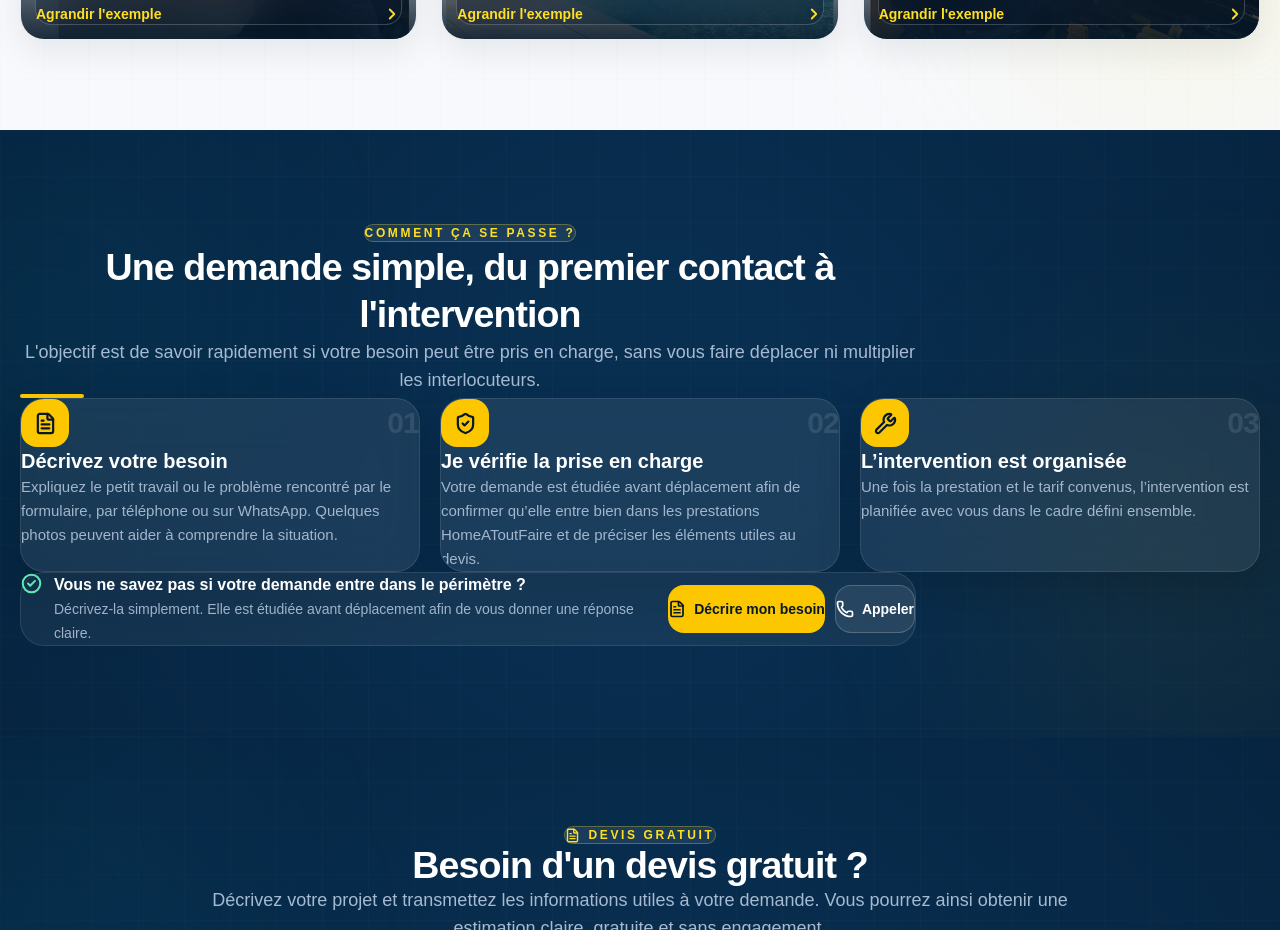
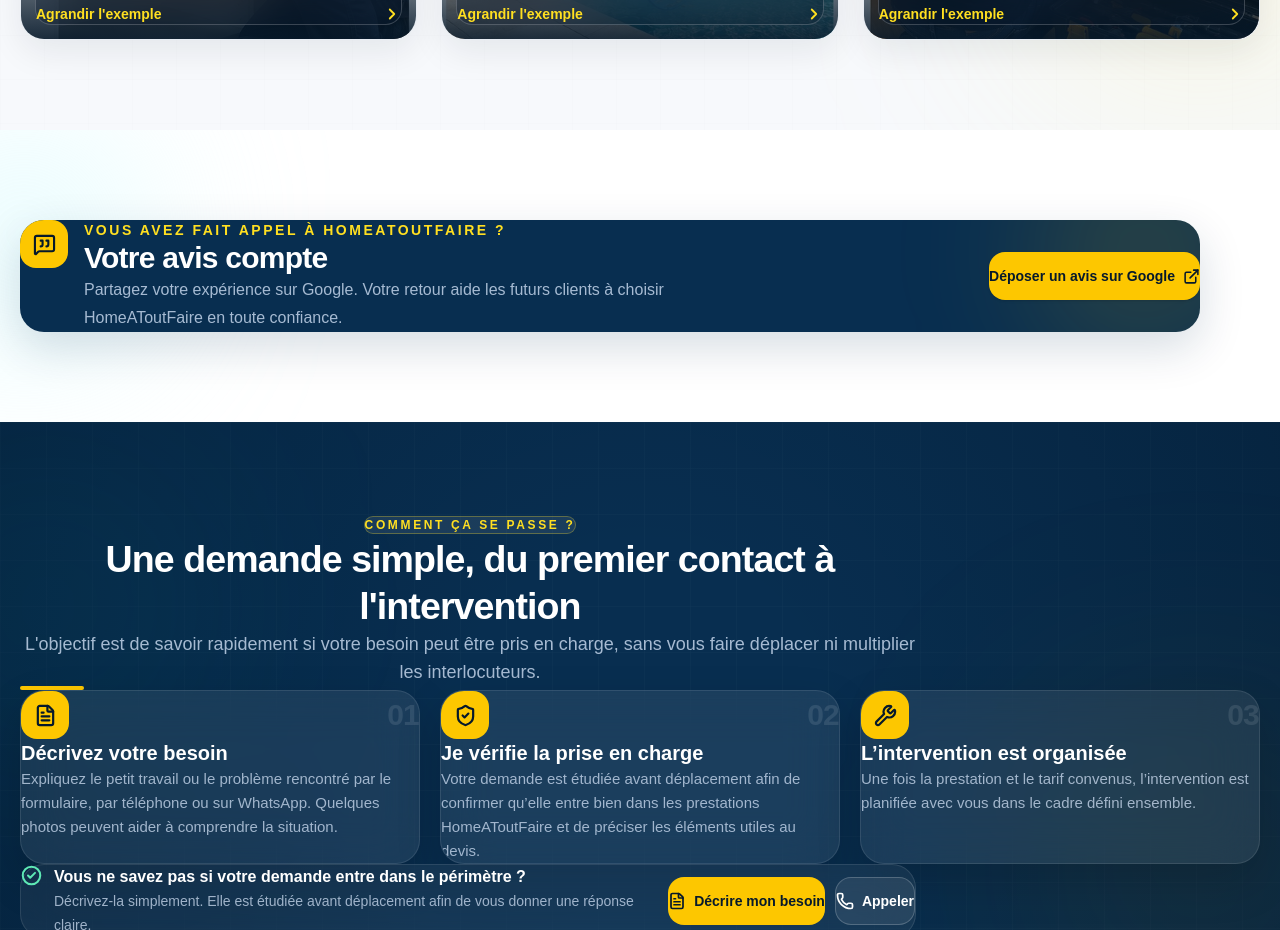
Before and after one commit to Thibal45/homeatoutfaire-premium, a Next.js app: page / in a window 1280 px wide. Shown: the part 3920-4850 px from the top of the page. Built offline with nearby package versions, Linux system fonts and the light colour scheme.

Commit message:
Rétablir le dépôt d’avis Google (#16)
Réintègre un encart compact vers le lien officiel de dépôt d’avis Google, sans afficher de note ni de témoignage non vérifié.

```diff
--- a/app/components/Reviews.tsx
+++ b/app/components/Reviews.tsx
@@ -1,11 +1,6 @@
 "use client";
 
-import {
-  ExternalLink,
-  MessageSquareQuote,
-  ShieldCheck,
-  Star,
-} from "lucide-react";
+import { ExternalLink, MessageSquareQuote } from "lucide-react";
 import { motion } from "framer-motion";
 
 type GtagWindow = Window & {
@@ -16,8 +11,7 @@ type GtagWindow = Window & {
   ) => void;
 };
 
-const googleReviewsUrl =
-  "https://www.google.com/maps/search/?api=1&query=HomeAToutFaire%20Sainte-Anastasie%2030190";
+const googleReviewsUrl = "https://g.page/r/CYRipSykS_guEBM/review";
 
 function trackGoogleReviewClick() {
   const analyticsWindow = window as GtagWindow;
@@ -31,104 +25,52 @@ export default function Reviews() {
   return (
     <section
       id="avis"
-      className="relative overflow-hidden bg-white px-5 py-16 sm:px-8 sm:py-20 lg:px-10"
+      aria-labelledby="avis-title"
+      className="relative scroll-mt-[68px] overflow-hidden bg-white px-5 py-8 sm:px-8 sm:py-10 lg:px-10"
     >
       <div
         aria-hidden="true"
-        className="pointer-events-none absolute -left-24 top-6 h-72 w-72 rounded-full bg-yellow-100/70 blur-[110px]"
+        className="pointer-events-none absolute -left-20 top-0 h-52 w-52 rounded-full bg-cyan-100/70 blur-[95px]"
       />
 
+      <motion.div
+        initial={{ opacity: 0, y: 18 }}
+        whileInView={{ opacity: 1, y: 0 }}
+        viewport={{ once: true, amount: 0.3 }}
+        transition={{ duration: 0.5, ease: "easeOut" }}
+        className="relative mx-auto flex max-w-[1180px] flex-col gap-6 overflow-hidden rounded-3xl bg-[#082E50] p-6 text-white shadow-[0_16px_45px_rgba(8,46,80,0.16)] sm:p-8 lg:flex-row lg:items-center lg:justify-between lg:gap-10"
+      >
         <div
           aria-hidden="true"
-        className="pointer-events-none absolute -right-20 bottom-0 h-72 w-72 rounded-full bg-cyan-100/70 blur-[110px]"
+          className="pointer-events-none absolute -right-14 -top-20 h-56 w-56 rounded-full bg-yellow-400/15 blur-[70px]"
         />
 
-      <div className="relative mx-auto max-w-[1180px]">
-        <div className="mx-auto max-w-[760px] text-center">
-          <div className="mx-auto flex h-12 w-12 items-center justify-center rounded-2xl bg-yellow-400/15 text-[#B88311]">
-            <MessageSquareQuote size={24} strokeWidth={2.2} />
-          </div>
-
-          <p className="mt-5 text-sm font-bold uppercase tracking-[0.14em] text-[#0A6587]">
-            Avis clients
-          </p>
-
-          <h2 className="mt-3 text-3xl font-bold tracking-tight text-[#06192B] sm:text-4xl">
-            Votre expérience compte
-          </h2>
-
-          <p className="mt-4 leading-7 text-slate-600">
-            HomeAToutFaire démarre son activité et les premiers avis clients
-            seront affichés ici au fur et à mesure de leur publication sur
-            Google. Aucun témoignage n&apos;est ajouté ou inventé.
-          </p>
-        </div>
-
-        <div className="mt-9 grid gap-5 lg:grid-cols-[1.15fr_0.85fr]">
-          <motion.article
-            initial={{ opacity: 0, y: 20 }}
-            whileInView={{ opacity: 1, y: 0 }}
-            viewport={{ once: true, amount: 0.2 }}
-            transition={{ duration: 0.5, ease: "easeOut" }}
-            className="rounded-3xl border border-slate-200 bg-[#F8FAFC] p-6 shadow-sm sm:p-8"
-          >
-            <div className="flex items-start gap-4">
-              <div className="flex h-11 w-11 shrink-0 items-center justify-center rounded-2xl bg-[#082E50] text-yellow-300">
-                <Star size={22} strokeWidth={2.2} />
+        <div className="relative flex max-w-3xl items-start gap-4">
+          <div className="flex h-12 w-12 shrink-0 items-center justify-center rounded-2xl bg-yellow-400 text-[#06192B]">
+            <MessageSquareQuote
+              size={23}
+              strokeWidth={2.2}
+              aria-hidden="true"
+            />
           </div>
 
           <div>
-                <h3 className="text-xl font-bold text-[#06192B]">
-                  Des avis Google réels, rien de plus
-                </h3>
+            <p className="text-xs font-bold uppercase tracking-[0.18em] text-yellow-300 sm:text-sm">
+              Vous avez fait appel à HomeAToutFaire&nbsp;?
+            </p>
 
-                <p className="mt-3 leading-7 text-slate-600">
-                  Les avis publiés par de vrais clients permettent de partager
-                  leur expérience de façon transparente. Lorsque les premiers
-                  avis seront disponibles, cette section pourra les présenter
-                  directement.
+            <h2
+              id="avis-title"
+              className="mt-2 text-2xl font-bold tracking-tight sm:text-3xl"
+            >
+              Votre avis compte
+            </h2>
+
+            <p className="mt-2 max-w-2xl text-sm leading-6 text-blue-100/75 sm:text-base sm:leading-7">
+              Partagez votre expérience sur Google. Votre retour aide les
+              futurs clients à choisir HomeAToutFaire en toute confiance.
             </p>
           </div>
-            </div>
-
-            <div className="mt-6 rounded-2xl border border-slate-200 bg-white p-5">
-              <div className="flex items-start gap-3">
-                <ShieldCheck
-                  size={20}
-                  strokeWidth={2.2}
-                  className="mt-0.5 shrink-0 text-emerald-600"
-                />
-
-                <p className="text-sm leading-6 text-slate-600">
-                  Les notes, le nombre d&apos;avis et les témoignages ne seront
-                  affichés sur le site que lorsqu&apos;ils pourront être
-                  vérifiés sur la fiche Google HomeAToutFaire.
-                </p>
-              </div>
-            </div>
-          </motion.article>
-
-          <motion.aside
-            initial={{ opacity: 0, y: 20 }}
-            whileInView={{ opacity: 1, y: 0 }}
-            viewport={{ once: true, amount: 0.2 }}
-            transition={{ duration: 0.5, delay: 0.08, ease: "easeOut" }}
-            className="flex flex-col justify-between rounded-3xl bg-[#082E50] p-6 text-white shadow-sm sm:p-8"
-          >
-            <div>
-              <p className="text-sm font-bold uppercase tracking-[0.13em] text-yellow-300">
-                Vous avez fait appel à HomeAToutFaire ?
-              </p>
-
-              <h3 className="mt-3 text-2xl font-bold">
-                Partagez votre expérience
-              </h3>
-
-              <p className="mt-4 leading-7 text-blue-100/75">
-                Votre avis aide les futurs clients à se faire une idée du
-                sérieux de l&apos;intervention et aide aussi HomeAToutFaire à
-                améliorer continuellement son service.
-              </p>
         </div>
 
         <a
@@ -136,14 +78,12 @@ export default function Reviews() {
           target="_blank"
           rel="noopener noreferrer"
           onClick={trackGoogleReviewClick}
-              className="mt-7 inline-flex min-h-12 items-center justify-center gap-2 rounded-2xl bg-yellow-400 px-5 py-3 text-sm font-bold text-[#06192B] shadow-sm transition-all hover:-translate-y-0.5 hover:bg-yellow-300"
+          className="relative inline-flex min-h-12 shrink-0 items-center justify-center gap-2 rounded-2xl bg-yellow-400 px-5 py-3 text-sm font-bold text-[#06192B] shadow-sm transition-all hover:-translate-y-0.5 hover:bg-yellow-300 focus-visible:outline-2 focus-visible:outline-offset-4 focus-visible:outline-yellow-300"
         >
-              Voir ou laisser un avis sur Google
-              <ExternalLink size={17} strokeWidth={2.2} />
+          Déposer un avis sur Google
+          <ExternalLink size={17} strokeWidth={2.2} aria-hidden="true" />
         </a>
-          </motion.aside>
-        </div>
-      </div>
+      </motion.div>
     </section>
   );
 }
--- a/app/page.tsx
+++ b/app/page.tsx
@@ -5,6 +5,7 @@ import Services from "./components/Services";
 import WhyUs from "./components/WhyUs";
 import About from "./components/About";
 import Gallery from "./components/Gallery";
+import Reviews from "./components/Reviews";
 import Stats from "./components/Stats";
 import Quote from "./components/Quote";
 import Contact from "./components/Contact";
@@ -149,6 +150,7 @@ export default function Home() {
         <WhyUs />
         <About />
         <Gallery />
+        <Reviews />
         <Stats />
         <Quote />
         <Contact />
```
Lines whose indentation alone changed are shown as unchanged.
